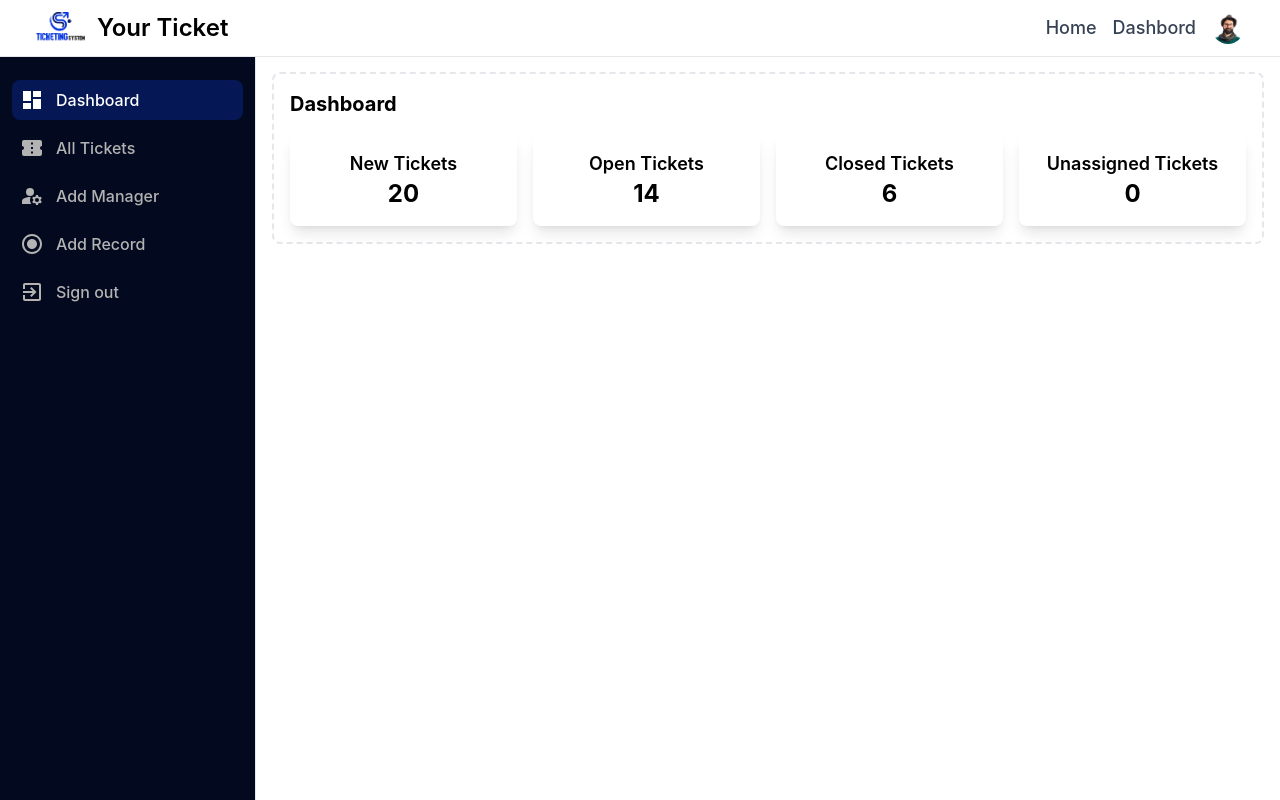
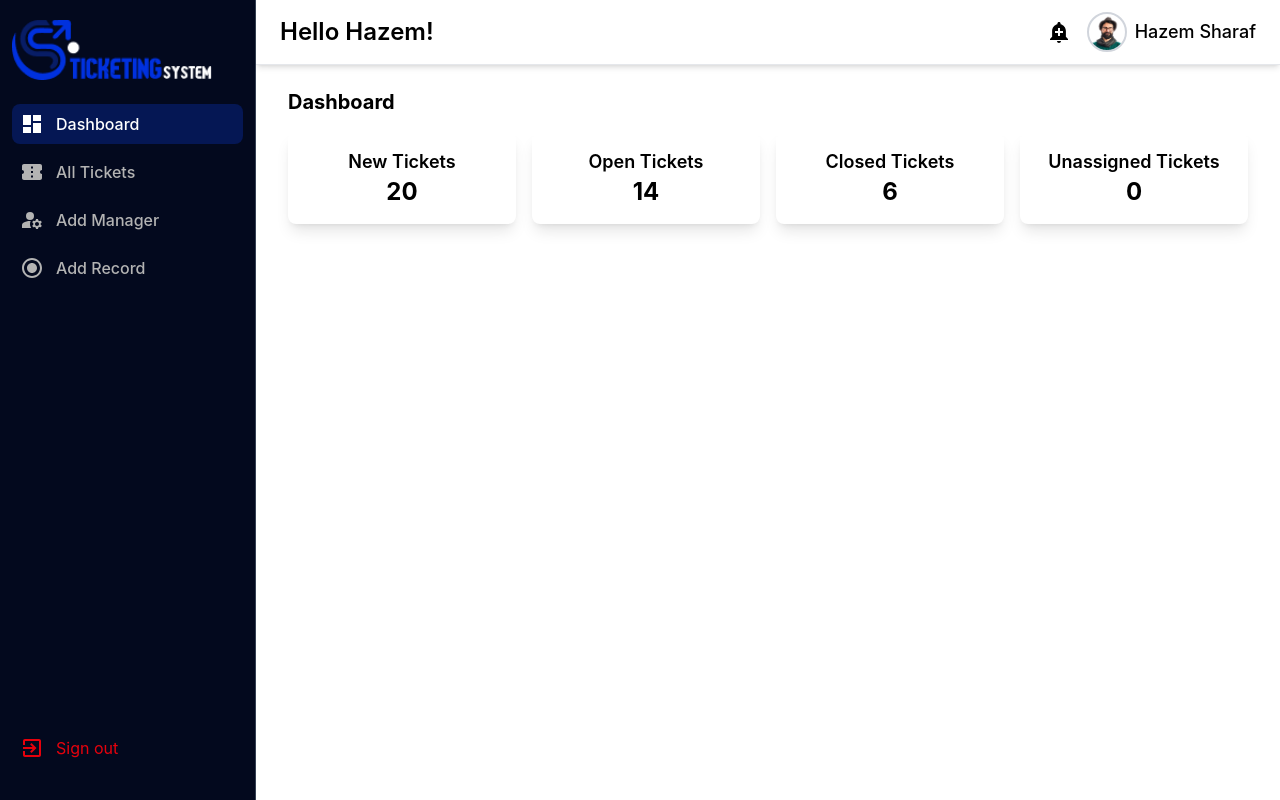
Before and after one commit to IslamImad12/TicketingSystem-v2, a React (Vite) app: page /home in a window 1280 px wide. Built offline with nearby package versions, Linux system fonts and the light colour scheme.

Commit message:
Add files via upload

```diff
--- a/src/Components/AddTicket/AddTicket.jsx
+++ b/src/Components/AddTicket/AddTicket.jsx
@@ -2,6 +2,7 @@ import { useState } from "react";
 // import DashboardIcon from '@mui/icons-material/Dashboard';
 import { Link } from "react-router-dom";
 import ReplyIcon from '@mui/icons-material/Reply';
+import Navbar from "../Navbar/Navbar";
 
 export default function AddTicket() {
     const [activePage, setActivePage] = useState("dashboard");
@@ -12,7 +13,7 @@ export default function AddTicket() {
         <aside
           id="logo-sidebar"
           style={{ backgroundColor: '#03091E', color: '#B3B3B3' }}
-          className="fixed top-0 left-0 z-40 w-64 h-screen pt-20 transition-transform -translate-x-full sm:translate-x-0 border-r border-gray-200"
+          className="fixed top-0 left-0 z-40 w-64 h-screen pt-8 transition-transform -translate-x-full sm:translate-x-0 border-r border-gray-200"
         >
           <div className="h-full px-3 pb-4 overflow-y-auto" style={{ backgroundColor: '#03091E' }}>
             <ul className="space-y-2 font-medium">
@@ -36,6 +37,9 @@ export default function AddTicket() {
             <h1 className="text-2xl font-bold mb-6">Create New</h1>
             <div className="grid grid-cols-2 gap-4 mb-4">
               <div>
+                  <div>
+                                <Navbar/>
+                              </div>
                 <label className="block text-sm font-medium text-gray-700">First Name</label>
                 <input type="text" className="mt-1 block w-full p-2 border rounded-lg focus:ring-2 focus:ring-blue-300" />
               </div>
--- a/src/Components/Home/Home.jsx
+++ b/src/Components/Home/Home.jsx
@@ -1,138 +1,98 @@
-import  { useState } from "react";
-// import { Sidebar } from "react-pro-sidebar";
-import DashboardIcon from '@mui/icons-material/Dashboard';
-import ConfirmationNumberIcon from '@mui/icons-material/ConfirmationNumber';
-import ManageAccountsIcon from '@mui/icons-material/ManageAccounts';
-import RadioButtonCheckedIcon from '@mui/icons-material/RadioButtonChecked';
-import ExitToAppIcon from '@mui/icons-material/ExitToApp';
+import { useState } from "react";
+import { Link } from "react-router-dom";
+import DashboardIcon from "@mui/icons-material/Dashboard";
+import ConfirmationNumberIcon from "@mui/icons-material/ConfirmationNumber";
+import ManageAccountsIcon from "@mui/icons-material/ManageAccounts";
+import RadioButtonCheckedIcon from "@mui/icons-material/RadioButtonChecked";
+import ExitToAppIcon from "@mui/icons-material/ExitToApp";
 import Tickets from "../Tickets/Tickets";
-import { Link } from "react-router-dom";
 import Record from "../Record/Record";
 import Manager from "../Manager/Manager";
+import Logo from "../../images/logotext.png";
+import Navbar from '../Navbar/Navbar'
 
 export default function Home() {
   const [activePage, setActivePage] = useState("dashboard");
 
+  const menuItems = [
+    { id: "dashboard", icon: <DashboardIcon />, label: "Dashboard" },
+    { id: "tickets", icon: <ConfirmationNumberIcon />, label: "All Tickets" },
+    { id: "manager", icon: <ManageAccountsIcon />, label: "Add Manager" },
+    { id: "records", icon: <RadioButtonCheckedIcon />, label: "Add Record" },
+  ];
+
   return (
-    <>
+    <div className="flex">
       {/* Sidebar */}
       <aside
-      id="logo-sidebar"
-      style={{ backgroundColor: '#03091E', color: '#B3B3B3' }}
-      className="fixed top-0 left-0 z-40 w-64 h-screen pt-20 transition-transform -translate-x-full sm:translate-x-0 border-r border-gray-200 dark:border-gray-700"
+        className="fixed top-0 left-0 z-40 w-64 h-screen pt-5 bg-[#03091E] text-[#B3B3B3] border-r border-gray-700 sm:translate-x-0"
       >
-  <div className="h-full px-3 pb-4 overflow-y-auto" style={{ backgroundColor: '#03091E' }}>
+        <div className="h-full px-3 pb-4 overflow-y-auto flex flex-col justify-between ">
+          <div>
+            <img src={Logo} className="w-50 mb-6" alt="Logo" />
             <ul className="space-y-2 font-medium">
-      <li>
+              {menuItems.map((item) => (
+                <li key={item.id}>
                   <button
-          onClick={() => setActivePage("dashboard")}
-          className={`flex w-full items-center p-2 rounded-lg group ${
-            activePage === "dashboard" ? "bg-[#051754] text-white" : "hover:bg-[#051754]"
-          }`}>
-          <DashboardIcon />
-          <span className="ms-3">Dashboard</span>
+                    onClick={() => setActivePage(item.id)}
+                    className={`flex w-full items-center p-2 rounded-lg transition ${
+                      activePage === item.id
+                        ? "bg-[#051754] text-white"
+                        : "hover:bg-[#051754]"
+                    }`}
+                  >
+                    {item.icon}
+                    <span className="ms-3">{item.label}</span>
                   </button>
                 </li>
-      <li>
-        <button
-          onClick={() => setActivePage("tickets")}
-          className={`flex w-full items-center p-2 rounded-lg group ${
-            activePage === "tickets" ? "bg-[#051754] text-white" : "hover:bg-[#051754]"
-          }`}>
-          <ConfirmationNumberIcon />
-          <span className="ms-3">All Tickets</span>
-        </button>
-      </li>
-      <li>
-        <button
-          onClick={() => setActivePage("manager")}
-          className={`flex w-full items-center p-2 rounded-lg group ${
-            activePage === "manager" ? "bg-[#051754] text-white" : "hover:bg-[#051754]"
-          }`}>
-          <ManageAccountsIcon />
-          <span className="ms-3">Add Manager</span>
+              ))}
+            </ul>
+          </div>
 
-        </button>
-      </li>
-      <li>
-        <button
-          onClick={() => setActivePage("records")}
-          className={`flex w-full items-center p-2 rounded-lg group ${
-            activePage === "records" ? "bg-[#051754] text-white" : "hover:bg-[#051754]"
-          }`}>
-          <RadioButtonCheckedIcon />
-          <span className="ms-3">Add Record</span>
-        </button>
-      </li>
-      <li>
+          {/* Logout Button */}
+          <div className="mb-4">
             <Link
               to="/login"
-        className={`flex items-center p-2 rounded-lg group ${
-          activePage === "logout" ? "bg-[#051754] text-white" : "hover:bg-[#051754]"
-        }`}
+              className="flex items-center p-2 rounded-lg text-red-600 transition hover:bg-[#051754] hover:text-white"
               onClick={() => setActivePage("logout")}
             >
               <ExitToAppIcon />
               <span className="ms-3">Sign out</span>
             </Link>
-    </li>
-
-    </ul>
+          </div>
         </div>
       </aside>
-
-
       {/* Main Content */}
-      <div className="p-4 sm:ml-64">
-        <div className="p-4 border-2 border-gray-200 border-dashed rounded-lg dark:border-gray-700 mt-14">
-
+      <main className="sm:ml-64 w-full">
+              <div>
+                <Navbar/>
+              </div>
+        <div className="p-8  mt-14">
+          {/*  */}
           {activePage === "dashboard" && (
             <div>
               <h2 className="text-xl font-bold">Dashboard</h2>
               <div className="grid grid-cols-4 gap-4 mt-4">
-                <div className="bg-white rounded-lg shadow-lg p-4 text-center">
-                  <span className="text-lg font-semibold">New Tickets</span>
-                  <span className="block text-2xl font-bold">20</span>
+                {[
+                  { label: "New Tickets", count: 20 },
+                  { label: "Open Tickets", count: 14 },
+                  { label: "Closed Tickets", count: 6 },
+                  { label: "Unassigned Tickets", count: 0 },
+                ].map((item, index) => (
+                  <div key={index} className="bg-white rounded-lg shadow-lg p-4 text-center">
+                    <span className="text-lg font-semibold">{item.label}</span>
+                    <span className="block text-2xl font-bold">{item.count}</span>
                   </div>
-                <div className="bg-white rounded-lg shadow-lg p-4 text-center">
-                  <span className="text-lg font-semibold">Open Tickets</span>
-                  <span className="block text-2xl font-bold">14</span>
-                </div>
-                <div className="bg-white rounded-lg shadow-lg p-4 text-center">
-                  <span className="text-lg font-semibold">Closed Tickets</span>
-                  <span className="block text-2xl font-bold">6</span>
-                </div>
-                <div className="bg-white rounded-lg shadow-lg p-4 text-center">
-                  <span className="text-lg font-semibold">Unassigned Tickets</span>
-                  <span className="block text-2xl font-bold">0</span>
-                </div>
+                ))}
               </div>
             </div>
           )}
 
-          {activePage === "tickets" && (
-            <div>
-              <h2 className="text-xl font-bold">All Tickets</h2>
-              <Tickets/>
+          {activePage === "tickets" && <Tickets />}
+          {activePage === "manager" && <Manager />}
+          {activePage === "records" && <Record />}
         </div>
-          )}
-
-          {activePage === "manager" && (
-            <div>
-              <h2 className="text-xl font-bold">Add Manager</h2>
-              <Manager/>
+      </main>
     </div>
-          )}
-
-          {activePage === "records" && (
-            <div>
-              <h2 className="text-xl font-bold">Add Record</h2>
-              <Record/>
-            </div>
-          )}
-
-        </div>
-      </div>
-    </>
   );
 }
--- a/src/Components/Layout/Layout.jsx
+++ b/src/Components/Layout/Layout.jsx
@@ -1,11 +1,11 @@
 // import React from 'react'
 import { Outlet } from 'react-router-dom'
-import Navbar from '../Navbar/Navbar'
-import Footer from '../Footer/Footer'
+// import Navbar from '../Navbar/Navbar'
+// import Footer from '../Footer/Footer'
 
 export default function Layout() {
   return (<>
-    <Navbar/>
+    {/* <Navbar/> */}
     <Outlet/>
     {/* <Footer/> */}
     </>
--- a/src/Components/Navbar/Navbar.jsx
+++ b/src/Components/Navbar/Navbar.jsx
@@ -1,24 +1,32 @@
-// import React, { useState } from 'react';
-import logo from '../../images/logo.png';
+import { Link } from "react-router-dom";
 import admin from '../../images/admin4.png';
-import { Link } from 'react-router-dom';
+import AddAlertIcon from '@mui/icons-material/AddAlert';
 
 export default function Navbar() {
   return (
-    <nav className="fixed top-0 z-50 w-full bg-white border-b border-gray-200 dark:bg-gray-800 dark:border-gray-700 px-4">
-      <div className="px-3 py-3 lg:px-5 lg:pl-3">
-        <div className="flex items-center justify-between">
-          <div className="flex items-center justify-start rtl:justify-end">
-            <a href="/" className="flex ms-2 md:me-24">
-              <img src={logo} className="h-8 me-3" alt="Your Logo" />
-              <span className="self-center text-xl font-semibold sm:text-2xl whitespace-nowrap dark:text-white">Your Ticket</span>
-            </a>
-          </div>
-          <div className="flex items-center gap-4">
-            <Link to="/main" className="text-lg font-medium text-gray-700 dark:text-white hover:text-gray-900 dark:hover:text-gray-300">Home</Link>
-            <Link to="/home" className="text-lg font-medium text-gray-700 dark:text-white hover:text-gray-900 dark:hover:text-gray-300">Dashbord</Link>
-            <Link to="/profile"><img className="w-8 h-8 rounded-full" src={admin} alt="user photo" /></Link>
-          </div>
+    <nav className="fixed top-0 left-64 z-50 w-[calc(100%-16rem)] bg-white border-b border-gray-200 dark:bg-gray-800 dark:border-gray-700 px-6 py-3 shadow-md">
+      <div className="flex items-center justify-between">
+        {/* العنوان */}
+        <div className="flex items-center">
+          <span className="text-xl font-semibold sm:text-2xl whitespace-nowrap dark:text-white">
+            Hello Hazem!
+          </span>
+        </div>
+
+        {/* الروابط */}
+
+
+        {/* الإشعارات والبروفايل */}
+        <div className="flex items-center gap-4">
+          <button className="relative text-gray-700 dark:text-white">
+            <i className="fas fa-bell text-xl"></i>
+          </button>
+            <AddAlertIcon/>
+
+          <Link to="/profile" className="flex items-center gap-2">
+            <img className="w-10 h-10 rounded-full border-2 border-gray-300 dark:border-white" src={admin} alt="User" />
+            <span className="text-lg font-medium dark:text-white">Hazem Sharaf</span>
+          </Link>
         </div>
       </div>
     </nav>
--- a/src/Components/Tickets/Tickets.jsx
+++ b/src/Components/Tickets/Tickets.jsx
@@ -1,5 +1,5 @@
 import { useState } from "react";
-import { PencilIcon, TrashIcon, PlusIcon } from "@heroicons/react/24/outline";
+import { PencilIcon, TrashIcon, PlusIcon, MagnifyingGlassIcon } from "@heroicons/react/24/outline";
 import { Link } from "react-router-dom";
 
 const initialTickets = [
@@ -10,96 +10,88 @@ const initialTickets = [
 ];
 
 const statusColors = {
-  "Completed": "bg-green-200 text-green-700",
-  "Processing": "bg-yellow-200 text-yellow-700",
-  "Pending": "bg-gray-200 text-gray-700",
+  Completed: "bg-green-100 text-green-700 border border-green-300",
+  Processing: "bg-yellow-100 text-yellow-700 border border-yellow-300",
+  Pending: "bg-gray-200 text-gray-700 border border-gray-400",
 };
 
 export default function Tickets() {
   const [search, setSearch] = useState("");
-  const [tickets, setTickets] = useState(initialTickets);
-  const [newTicketSubject, setNewTicketSubject] = useState("");
+  const [tickets] = useState(initialTickets);
   const [itemsPerPage, setItemsPerPage] = useState(10);
 
   const filteredTickets = tickets.filter(ticket =>
     ticket.subject.toLowerCase().includes(search.toLowerCase())
   );
 
-  const deleteTicket = (key) => {
-    setTickets(tickets.filter(ticket => ticket.key !== key));
-  };
+  return (
+    <div className="p-6 mx-auto max-w-5xl">
+      {/* Header Section */}
+      <h2 className="text-2xl font-bold mb-4">All Tickets</h2>
 
-  const addTicket = () => {
-    if (!newTicketSubject.trim()) return;
-    const newTicket = {
-      key: `#${Math.floor(Math.random() * 1000000)}`,
-      subject: newTicketSubject,
-      status: "Pending",
-      date: "Just now",
-    };
-    setTickets([...tickets, newTicket]);
-    setNewTicketSubject("");
-  };
-
-  return (
-    <div className="p-6 mx-auto">
-      <div className="bg-white p-6 shadow-lg rounded-lg mb-6 flex items-center gap-4">
+      <div className="flex flex-wrap items-center justify-between bg-white p-4 shadow-md rounded-xl mb-6">
+        <div className="relative w-96">
+          <MagnifyingGlassIcon className="absolute left-3 top-3 w-5 h-5 text-gray-400" />
           <input
             type="text"
-          placeholder="Search tickets..."
+            placeholder="Search"
             value={search}
             onChange={(e) => setSearch(e.target.value)}
-          className="border p-3 rounded-lg w-full focus:ring-2 focus:ring-blue-300"
+            className="border pl-10 p-3 rounded-lg w-full focus:ring-2 focus:ring-blue-300"
           />
-        {/* <h2 className="text-xl font-semibold">Tickets ({tickets.length})</h2> */}
+        </div>
+        <div className="flex items-center gap-4">
           <select
             className="border p-2 rounded-lg"
             value={itemsPerPage}
             onChange={(e) => setItemsPerPage(Number(e.target.value))}
           >
-          {[tickets.length, 25, 50, 100 ].map(size => (
+            {[10, 25, 50, 100].map(size => (
               <option key={size} value={size}>{size}</option>
             ))}
           </select>
-        <Link
-          to='/AddTicket'
-          className="text-white px-4 py-3 rounded-lg flex items-center gap-2"
-          style={{ backgroundColor: '#03091E' }}
-          onClick={addTicket}
-        >
+          <Link to='/AddTicket' className="text-white bg-black px-4 py-2 rounded-lg flex items-center gap-2">
             <PlusIcon className="w-5 h-5" /> New Ticket
           </Link>
         </div>
+      </div>
 
-      <div className="overflow-x-auto">
-        <table className="w-full border-collapse shadow-lg rounded-lg overflow-hidden">
-          <thead className="text-white" style={{ backgroundColor: '#03091E' }}>
+      {/* Tickets Table */}
+      <div className="bg-white shadow-md rounded-xl overflow-hidden border border-gray-300">
+        <table className="w-full text-left">
+          <thead className="bg-white border-b">
             <tr>
-              <th className="p-3 text-left">Subject</th>
-              <th className="p-3 text-left">Status</th>
-              <th className="p-3 text-left">Date</th>
-              <th className="p-3 text-left">Actions</th>
+              {['SUBJECT', 'STATUS', 'DATE', 'ACTIONS'].map(header => (
+                <th key={header} className="p-4 text-gray-700 font-semibold">{header}</th>
+              ))}
             </tr>
           </thead>
-          <tbody className="bg-white">
-            {filteredTickets.slice(0, itemsPerPage).map(ticket => (
-              <tr key={ticket.key} className="border-b transition duration-300 hover:bg-gray-100">
-                <td className="p-3">{ticket.subject}</td>
-                <td className="p-3">
-                  <span className={`px-3 py-1 rounded-full text-sm ${statusColors[ticket.status]}`}>
-                    {ticket.status}
+          <tbody>
+            {filteredTickets.map(({ key, subject, status, date }) => (
+              <tr key={key} className="border-b hover:bg-gray-50">
+                <td className="p-4 flex items-center gap-3">
+                  <img
+                    src="https://randomuser.me/api/portraits/men/75.jpg"
+                    alt="User"
+                    className="w-8 h-8 rounded-full border"
+                  />
+                  <div>
+                    <p className="font-medium">{subject}</p>
+                    <p className="text-sm text-gray-500">Hazem Sharaf</p>
+                  </div>
+                </td>
+                <td className="p-4">
+                  <span className={`px-3 py-1 rounded-full text-sm ${statusColors[status]}`}>
+                    {status}
                   </span>
                 </td>
-                <td className="p-3 text-gray-500">{ticket.date}</td>
-                <td className="p-3 flex gap-2">
-                  <button className="text-yellow-500 hover:text-yellow-600 transition">
+                <td className="p-4 text-gray-500">{date}</td>
+                <td className="p-4 flex gap-2">
+                  <button className="text-red-500 hover:text-red-600">
+                    <TrashIcon className="w-5 h-5" />
+                  </button>
+                  <button className="text-yellow-500 hover:text-yellow-600">
                     <PencilIcon className="w-5 h-5" />
-                  </button>
-                  <button
-                    className="text-red-500 hover:text-red-600 transition"
-                    onClick={() => deleteTicket(ticket.key)}
-                  >
-                    <TrashIcon className="w-5 h-5" />
                   </button>
                 </td>
               </tr>
--- a/src/index.css
+++ b/src/index.css
@@ -93,3 +93,6 @@ code {
   background-repeat: no-repeat;
   z-index: -1;
 } */
+.tableZ {
+  border: 2px solid red;
+}
```
Also changed, not shown: src/Components/Manager/Manager.jsx (+39 -31 lines), src/Components/Record/Record.jsx (+23 -17 lines), src/images/logotext.png (added). Lines whose indentation alone changed are shown as unchanged.
